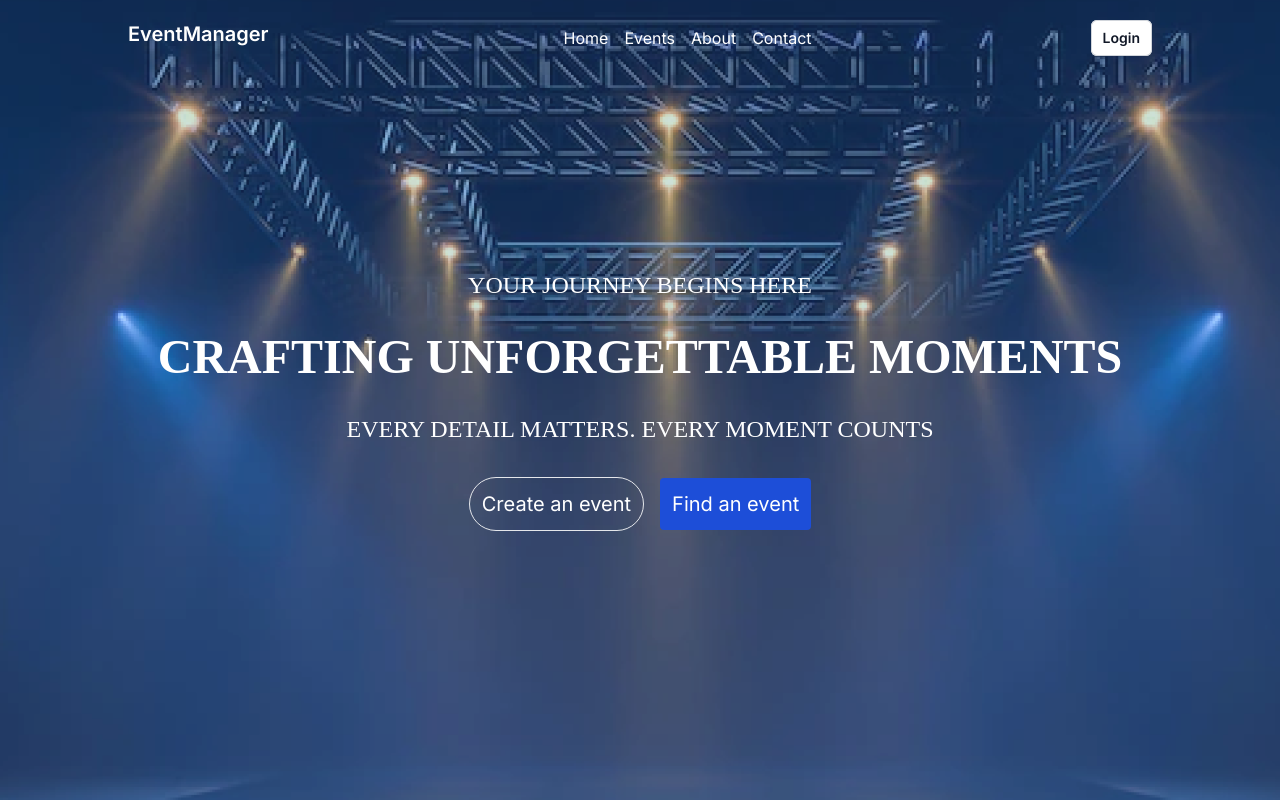
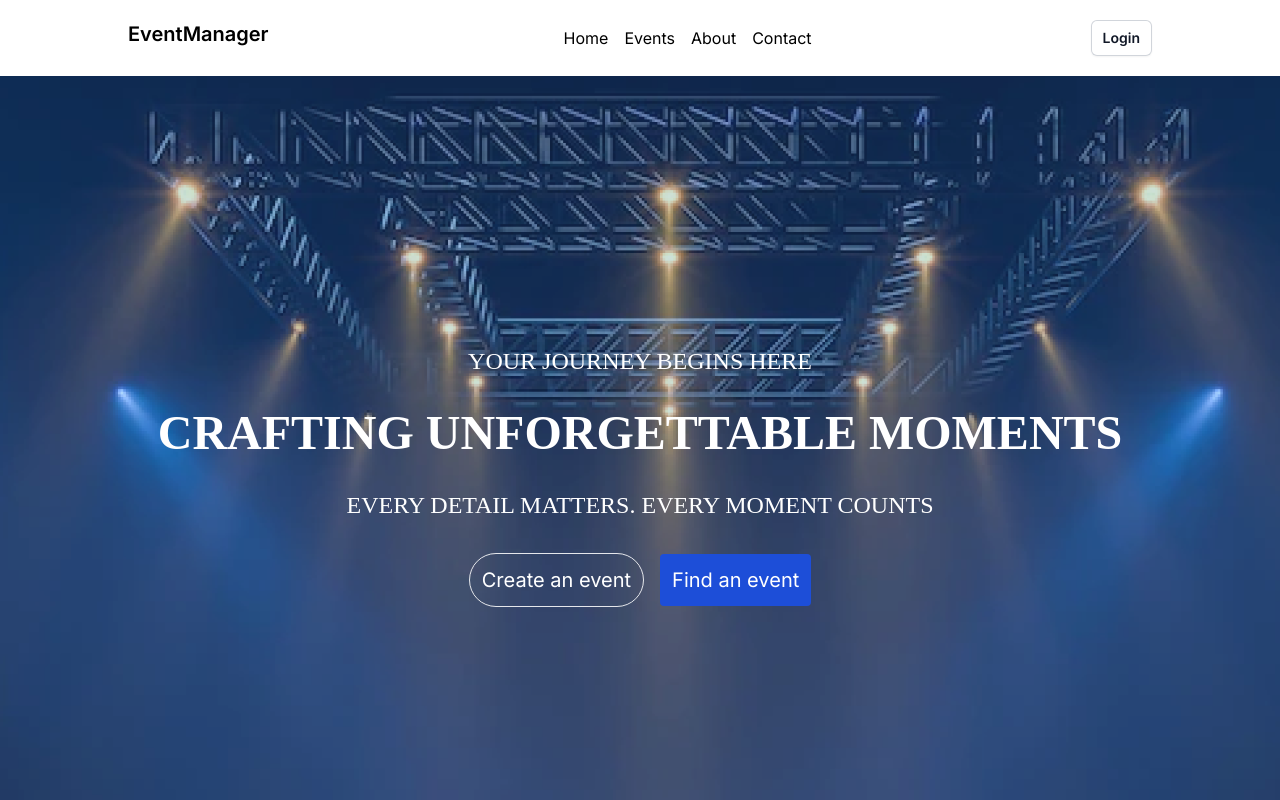
Before and after one commit to oslim4321/Event-Management-System, a Next.js app: page / in a window 1280 px wide. Shown: the top 800 px of the page. Built offline with nearby package versions, Linux system fonts and the light colour scheme; no server answers.

Commit message:
fix the navbar

```diff
--- a/src/app/layout.tsx
+++ b/src/app/layout.tsx
@@ -1,25 +1,29 @@
-import './globals.css'
-import type { Metadata } from 'next'
-import { Inter } from 'next/font/google'
+import "./globals.css";
+import type { Metadata } from "next";
+import { Inter } from "next/font/google";
 import AuthProvider from "@/components/AuthProvider";
-import { Providers } from '@/GlobalRedux/provider';
+import { Providers } from "@/GlobalRedux/provider";
 // import Navbar from '@/components/Navbar';
-import Header from '@/components/Header';
+import Header from "@/components/Header";
 
+const inter = Inter({ subsets: ["latin"] });
+import { headers } from "next/headers";
 
-const inter = Inter({ subsets: ['latin'] })
-export const dynamic = 'force-dynamic'
+export const dynamic = "force-dynamic";
 
 export const metadata: Metadata = {
-  title: 'Create Next App',
-  description: 'Generated by create next app',
-}
+  title: "Create Next App",
+  description: "Generated by create next app",
+};
 
 export default function RootLayout({
   children,
 }: {
-  children: React.ReactNode
+  children: React.ReactNode;
 }) {
+  const headersList = headers();
+  const activePath = headersList.get("x-invoke-path");
+  console.log(activePath, "activePath");
   return (
     <html lang="en">
       <body className={inter.className}>
@@ -32,7 +36,6 @@ export default function RootLayout({
           </Providers>
         </div>
       </body>
-
     </html>
-  )
+  );
 }
--- a/src/components/Header.tsx
+++ b/src/components/Header.tsx
@@ -6,10 +6,11 @@ import NavList from "./NavList";
 
 const Header = () => {
   return (
-    <nav className="bg-transparent bg-opacity-25 p-4x absolute w-full">
+    <div>
+      <nav className="bg-transparent bg-opacity-25 p-4x abdsolute w-full">
         <div className="flex max-w-[80%] py-5 mx-auto z-30">
           <Link href="/">
-        <span className="text-white font-semibold text-l sm:text-xl  md:mb-0 md:mr-4">
+            <span className="text-whitee font-semibold text-l sm:text-xl  md:mb-0 md:mr-4">
               EventManager
             </span>
           </Link>
@@ -18,7 +19,7 @@ const Header = () => {
           <User />
         </div>
       </nav>
-
+    </div>
   );
 };
 
@@ -30,7 +31,7 @@ const User = async () => {
     <div>
       {session ? (
         <Link href="/dashboard">
-          <span className="text-white hover:text-blue-300 ">
+          <span className="text-whitee hover:text-blue-300 ">
             {" "}
             {session?.user.name || session?.user?.email}
           </span>
--- a/src/components/NavList.tsx
+++ b/src/components/NavList.tsx
@@ -28,7 +28,7 @@ const NavList = () => {
       <div className="md:hidden">
         <button
           onClick={toggleNav}
-          className="text-white hover:text-blue-300 focus:outline-none"
+          className="text-whitde hover:text-blue-300 focus:outline-none"
         >
           <svg
             xmlns="http://www.w3.org/2000/svg"
@@ -55,22 +55,22 @@ const NavList = () => {
       >
         <li>
           <Link href="/">
-            <span className="text-white hover:text-blue-300">Home</span>
+            <span className="hover:text-blue-300">Home</span>
           </Link>
         </li>
         <li>
           <Link href="/events">
-            <span className="text-white hover:text-blue-300">Events</span>
+            <span className="hover:text-blue-300">Events</span>
           </Link>
         </li>
         <li>
           <Link href="/about">
-            <span className="text-white hover:text-blue-300">About</span>
+            <span className="hover:text-blue-300">About</span>
           </Link>
         </li>
         <li>
           <Link href="/contact">
-            <span className="text-white hover:text-blue-300">Contact</span>
+            <span className="hover:text-blue-300">Contact</span>
           </Link>
         </li>
       </ul>
```
Lines whose indentation alone changed are shown as unchanged.
